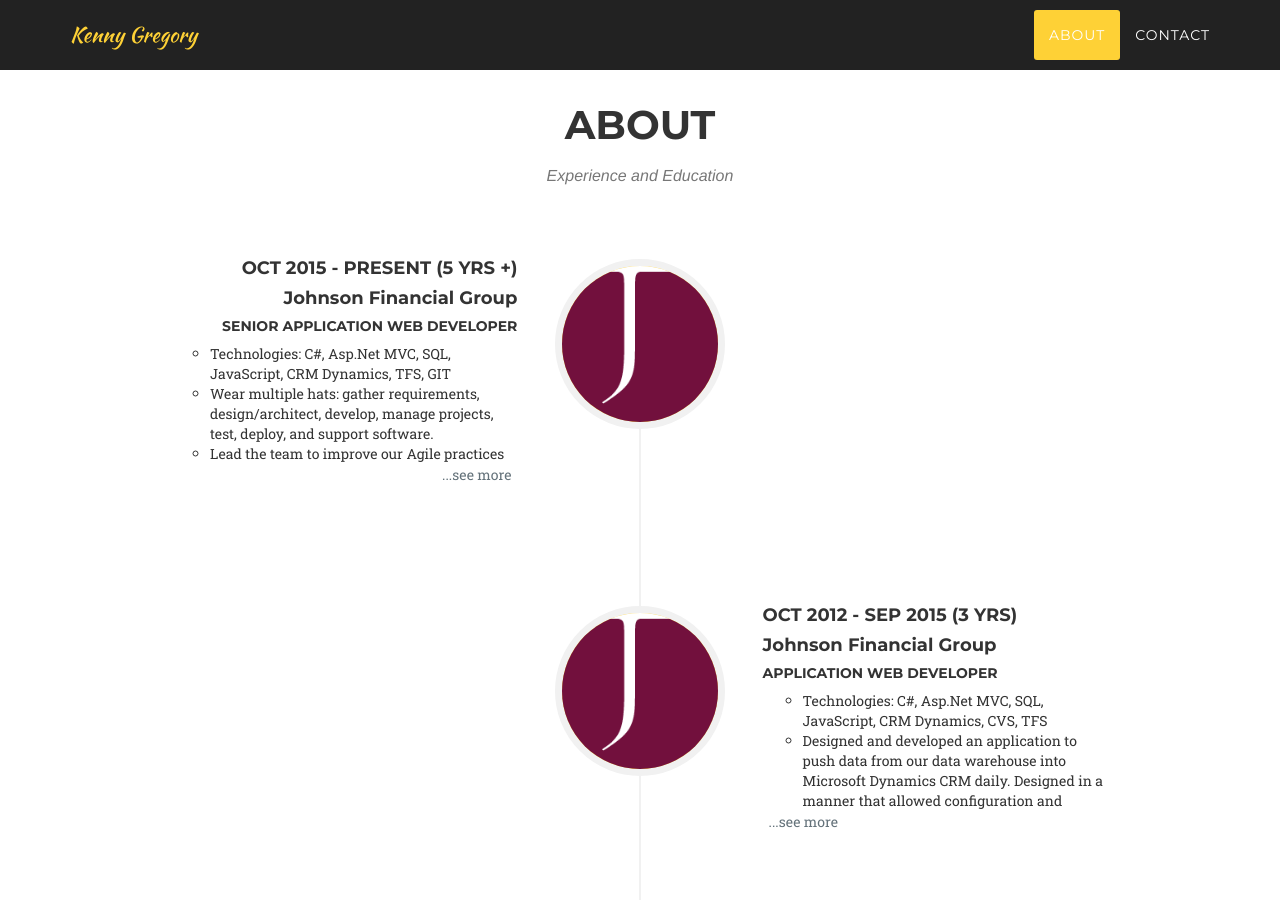
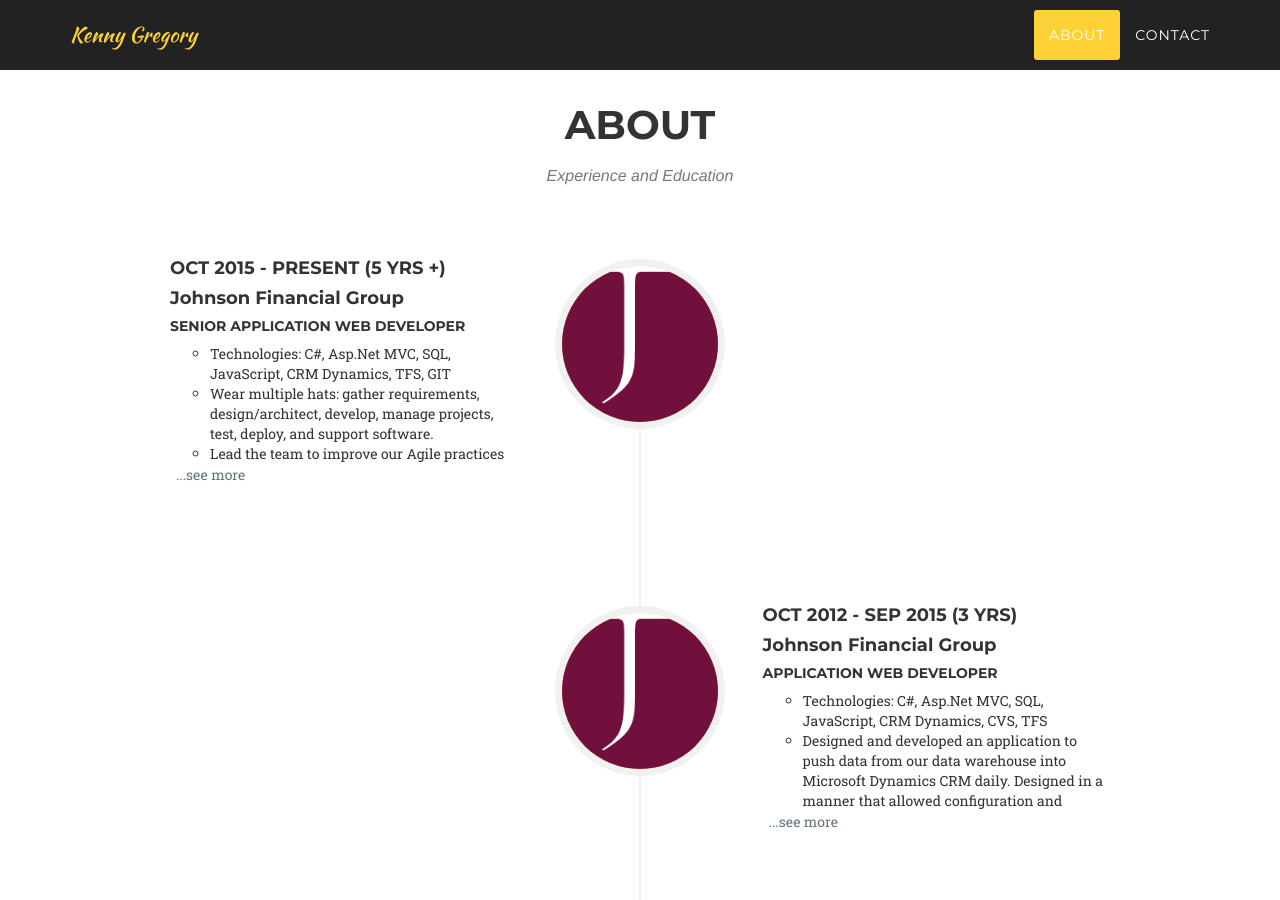
Before and after one commit to KennyHGregory/kennygregory_com, a Jekyll site: the page built from index.md, in a window 1280 px wide and 900 px high, scrolled down 805 px. Built offline with Jekyll 4.4.1, drawn with Linux system fonts in a browser that asks for light colours; nearby versions of some CDN libraries; some web fonts are replaced.

Commit message:
About sections all left aligned.

```diff
--- a/_includes/about.html
+++ b/_includes/about.html
@@ -19,14 +19,14 @@
                         <div class="timeline-image">
                             <img class="img-circle img-responsive" src="/assets/img/about/{{ element.image }}" alt="{{ element.img-alt }}">
                         </div>
-                        <div class="timeline-panel">
+                        <div class="timeline-panel" style="text-align:left;">
                             <div class="timeline-heading">
                                 <h4>{{ element.year }}</h4>
                                 <h4 class="subheading">{{ element.companyname }}</h4>
                             </div>
                             <div class="timeline-body">
                                 <h5>{{ element.jobtitle }}</h5>
-                                <p class="text-muted"><div style="text-align:left;max-height:12rem;overflow:hidden;" id="about-text-{{ forloop.index }}">{{ element.text }}</div></p>
+                                <p class="text-muted"><div style="max-height:12rem;overflow:hidden;" id="about-text-{{ forloop.index }}">{{ element.text }}</div></p>
                                 <button id="button-seemoreless-{{ forloop.index }}" onclick="seeMoreLess({{ forloop.index }})" type="button" style="background:none;border:none;color:#64727a;">...see more</button>
                             </div>
                         </div>
```
